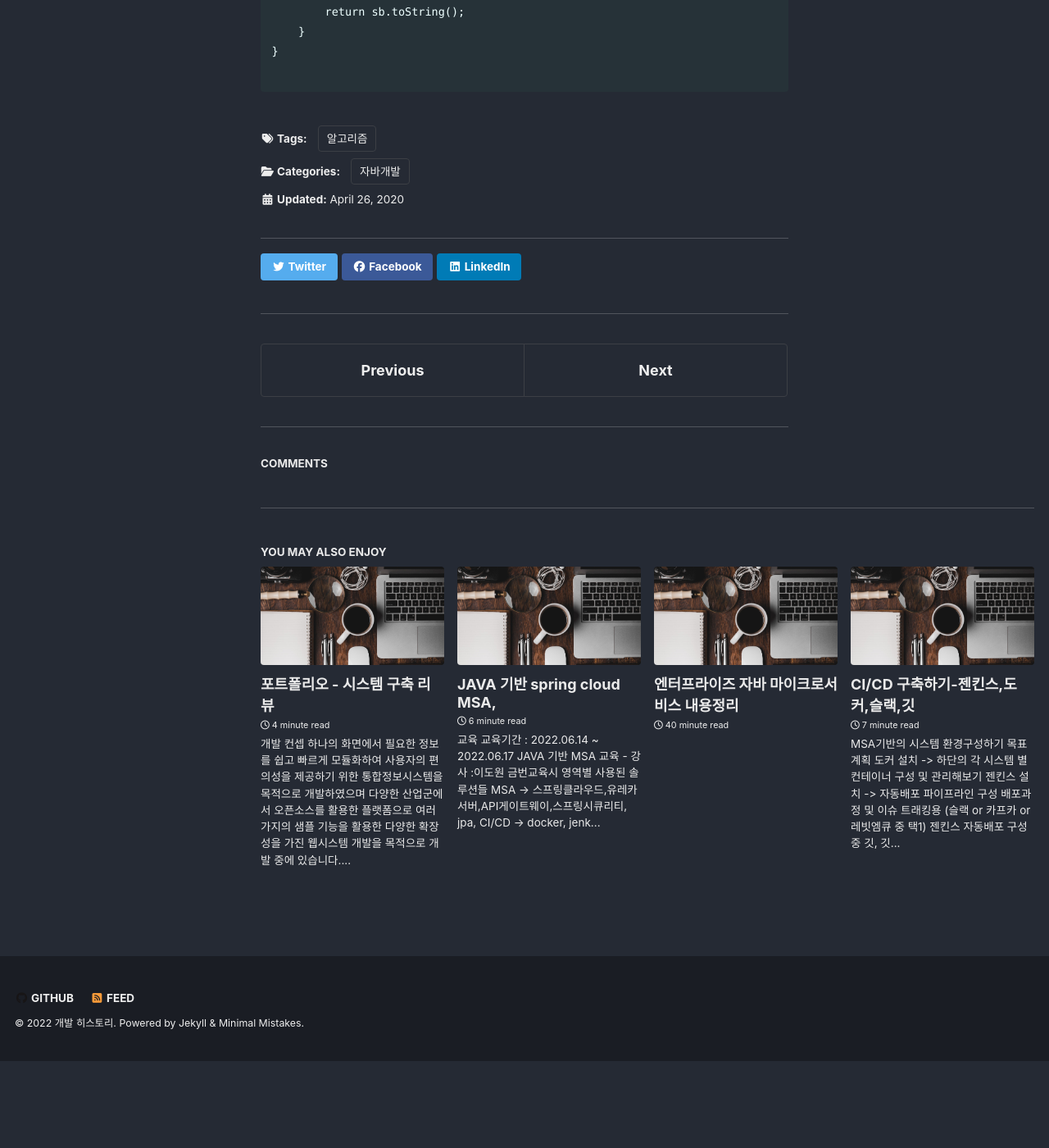
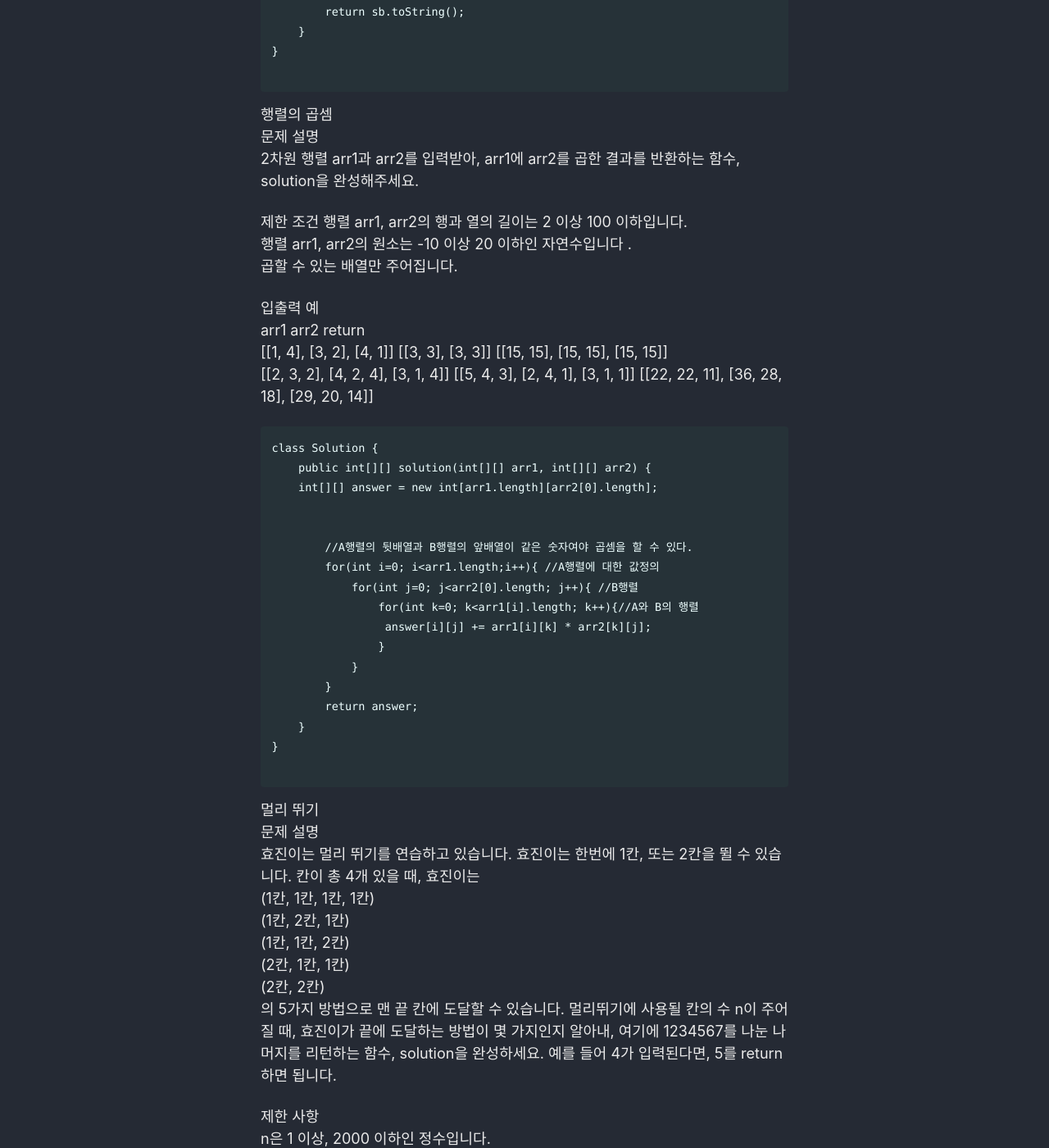
Before and after one commit to ldk-hub/ldk-hub.github.io, a Jekyll site: the page built from _posts/2020-04-27-algorithm.md, in a window 1280 px wide and 1400 px high, scrolled down 10342 px. Shown: the whole window at 82% size. Built offline with Jekyll 4.4.1, drawn with Linux system fonts in a browser that asks for light colours; cached includes are drawn as plain includes; nearby versions of some CDN libraries; a script that is not in the unit is left out; comment, search, counter and statistics services are not loaded; before the commit the page ends 11636 px from its top, so only the background shows below that; some of the changed text lies outside the part shown.

Commit message:
Update 2020-04-27-algorithm.md

````diff
--- a/_posts/2020-04-27-algorithm.md
+++ b/_posts/2020-04-27-algorithm.md
@@ -463,3 +463,95 @@ class Solution {
 }
 
 ```
+
+
+
+
+행렬의 곱셈
+문제 설명
+2차원 행렬 arr1과 arr2를 입력받아, arr1에 arr2를 곱한 결과를 반환하는 함수, solution을 완성해주세요.
+
+제한 조건
+행렬 arr1, arr2의 행과 열의 길이는 2 이상 100 이하입니다.
+행렬 arr1, arr2의 원소는 -10 이상 20 이하인 자연수입니다 .
+곱할 수 있는 배열만 주어집니다.
+
+
+입출력 예
+arr1	arr2	return
+[[1, 4], [3, 2], [4, 1]]	[[3, 3], [3, 3]]	[[15, 15], [15, 15], [15, 15]]
+[[2, 3, 2], [4, 2, 4], [3, 1, 4]]	[[5, 4, 3], [2, 4, 1], [3, 1, 1]]	[[22, 22, 11], [36, 28, 18], [29, 20, 14]]
+
+
+```
+class Solution {
+    public int[][] solution(int[][] arr1, int[][] arr2) {
+    int[][] answer = new int[arr1.length][arr2[0].length];
+
+
+        //A행렬의 뒷배열과 B행렬의 앞배열이 같은 숫자여야 곱셈을 할 수 있다.
+        for(int i=0; i<arr1.length;i++){ //A행렬에 대한 값정의
+            for(int j=0; j<arr2[0].length; j++){ //B행렬
+                for(int k=0; k<arr1[i].length; k++){//A와 B의 행렬
+                 answer[i][j] += arr1[i][k] * arr2[k][j];
+                }
+            }
+        }
+        return answer;
+    }
+}
+
+```
+
+
+
+
+
+
+멀리 뛰기
+문제 설명
+효진이는 멀리 뛰기를 연습하고 있습니다. 효진이는 한번에 1칸, 또는 2칸을 뛸 수 있습니다. 칸이 총 4개 있을 때, 효진이는
+(1칸, 1칸, 1칸, 1칸)
+(1칸, 2칸, 1칸)
+(1칸, 1칸, 2칸)
+(2칸, 1칸, 1칸)
+(2칸, 2칸)
+의 5가지 방법으로 맨 끝 칸에 도달할 수 있습니다. 멀리뛰기에 사용될 칸의 수 n이 주어질 때, 효진이가 끝에 도달하는 방법이 몇 가지인지 알아내, 여기에 1234567를 나눈 나머지를 리턴하는 함수, solution을 완성하세요. 예를 들어 4가 입력된다면, 5를 return하면 됩니다.
+
+제한 사항
+n은 1 이상, 2000 이하인 정수입니다.
+입출력 예
+n	result
+4	5
+3	3
+입출력 예
+입출력 예 #1
+위에서 설명한 내용과 같습니다.
+
+입출력 예 #2
+(2칸, 1칸)
+(1칸, 2칸)
+(1칸, 1칸, 1칸)
+총 3가지 방법으로 멀리 뛸 수 있습니다.
+
+
+
+```
+class Solution {
+    public long solution(int n) {
+        long answer = 0;
+        long[] dp = new long[2000]; // 2000개의 배열공간 생성
+
+        dp[1]= 1; //둘째숫자셋째숫자의 공간에 값을 넣어준다.
+        dp[2]= 2;
+
+        //피보나치의수열과 같이 3부터시작
+        for(int i=3; i<dp.length; i++){ //dp[i-1]+dp[i-2]는 점화식
+           dp[i] =( dp[i-1]+dp[i-2]) % 1234567; //1234567이라는 수로인해 int 또는 long의 한계 수치를 극복~
+        }
+           answer =  dp[n];
+
+        return answer;
+    }
+}
+```
````
